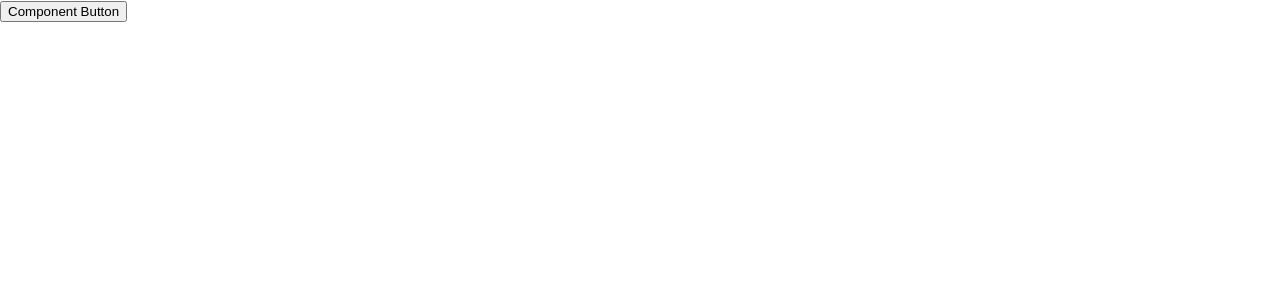
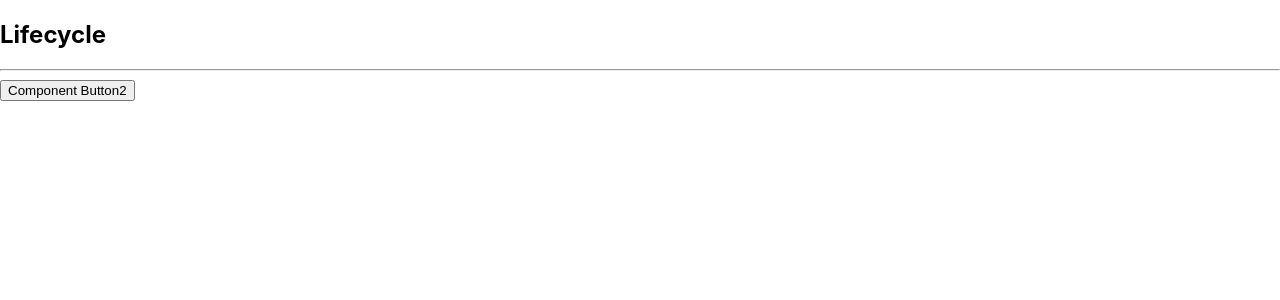
Before and after one commit to re1fly/reactjs-project, a React (Create React App) app: page / in a window 1280 px wide. Shown: the top 300 px of the page. Built offline with nearby package versions, Linux system fonts and the light colour scheme.

Commit message:
lifecycle unmounting

```diff
--- a/src/container/Home/Home.jsx
+++ b/src/container/Home/Home.jsx
@@ -5,6 +5,18 @@ import LifeCycleComp from '../LifeCycleComp/LifeCycleComp';
 
 
 class Home extends Component {
+    state = {
+        showComponent: true
+    }
+
+    componentDidMount(){
+        setTimeout(() => {
+            this.setState({
+                showComponent: false
+            })
+        }, 8000);
+    }
+
     render() {
         return(
             <div>
@@ -14,7 +26,7 @@ class Home extends Component {
             <HomeComponent
                 title="Lucifer Season 1 Eps 2"
                 duration="42.12"
-                description="description 2"/>
+                description="descript i on 2"/>
             <HomeComponent
                 title="Lucifer Season 1 Eps 3"
                 duration="39.04"
@@ -30,7 +42,11 @@ class Home extends Component {
                 <p>Product Counter</p>
                 <hr/>
                 <Product /> */}
-                <LifeCycleComp />
+            <h2>Lifecycle</h2>
+            <hr />
+            {
+                this.state.showComponent ? <LifeCycleComp /> : "Component unmounting"
+            }
             </div>
         )
     }
--- a/src/container/LifeCycleComp/LifeCycleComp.jsx
+++ b/src/container/LifeCycleComp/LifeCycleComp.jsx
@@ -9,7 +9,6 @@ class LifeCycleComp extends Component {
         }
         console.log("constructor")
     }
-
     static getDerivedStateFromProps(props, state){
         console.log("getDerivedStateFromProps")
         return null;
@@ -17,13 +16,24 @@ class LifeCycleComp extends Component {
 
     componentDidMount(){
         console.log("ComponentDidMount")
+        setTimeout(() => {
+            this.setState({
+                count: 2
+            })
+        }, 3000);
     }
 
-    getSnapshotBeforeUpdate(){
-        console.log("getSnapshotBeforeUpdate")
+    shouldComponentUpdate(nextProps, nextState){
+        console.log("shouldComponentUpdate")
+        return true;
     }
 
-    componentDidUpdate(){
+    getSnapshotBeforeUpdate(prevProps, prevState){
+        console.log("getSnapshotBeforeUpdate")
+        return null;
+    }
+
+    componentDidUpdate(prevProps, prevState){
         console.log("ComponentDidUpdate")
     }
 
@@ -31,10 +41,14 @@ class LifeCycleComp extends Component {
         console.log("componentWillMount")
     }
 
+    componentWillUnmount(){
+        console.log("componentWillUnmount")
+    }
+
     render(){
         console.log("render");
         return(
-            <button className="btn">Component Button</button>
+            <button className="btn">Component Button{this.state.count}</button>
         )
     }
 }
```
